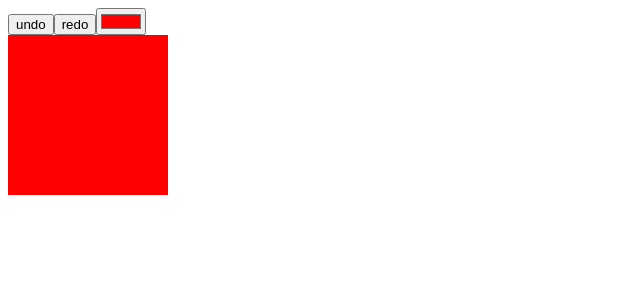
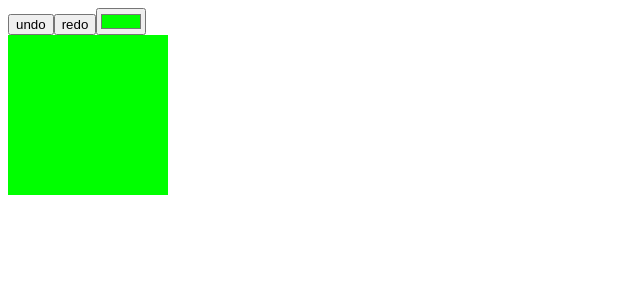
Before and after one commit to clemhepburn/use-record, a React app: page / in a window 1280 px wide. Shown: the top 300 px of the page, without its empty margins (0-640 px from the left). Built offline with nearby package versions, Linux system fonts and the light colour scheme.

Commit message:
test passing

```diff
--- a/src/state/reducer.js
+++ b/src/state/reducer.js
@@ -1,8 +1,8 @@
-import { UNDO, REDO, RECORD } from './actions.js';
+import { UNDO, REDO, RECORD } from './actions';
 
 export const initialState = {
   before: [],
-  current: '#ff0000',
+  current: '#00ff00',
   after: [],
 };
 
@@ -14,7 +14,7 @@ export const reducer = (state, action) => {
       return {
         ...state,
         after: [current, ...after],
-        curent: before[before.length - 1],
+        current: before[before.length - 1],
         before: before.slice(0, -1)
       };
     case REDO:
```
Also changed, not shown: 1 other file (tests, documents, lock files or other folders).
